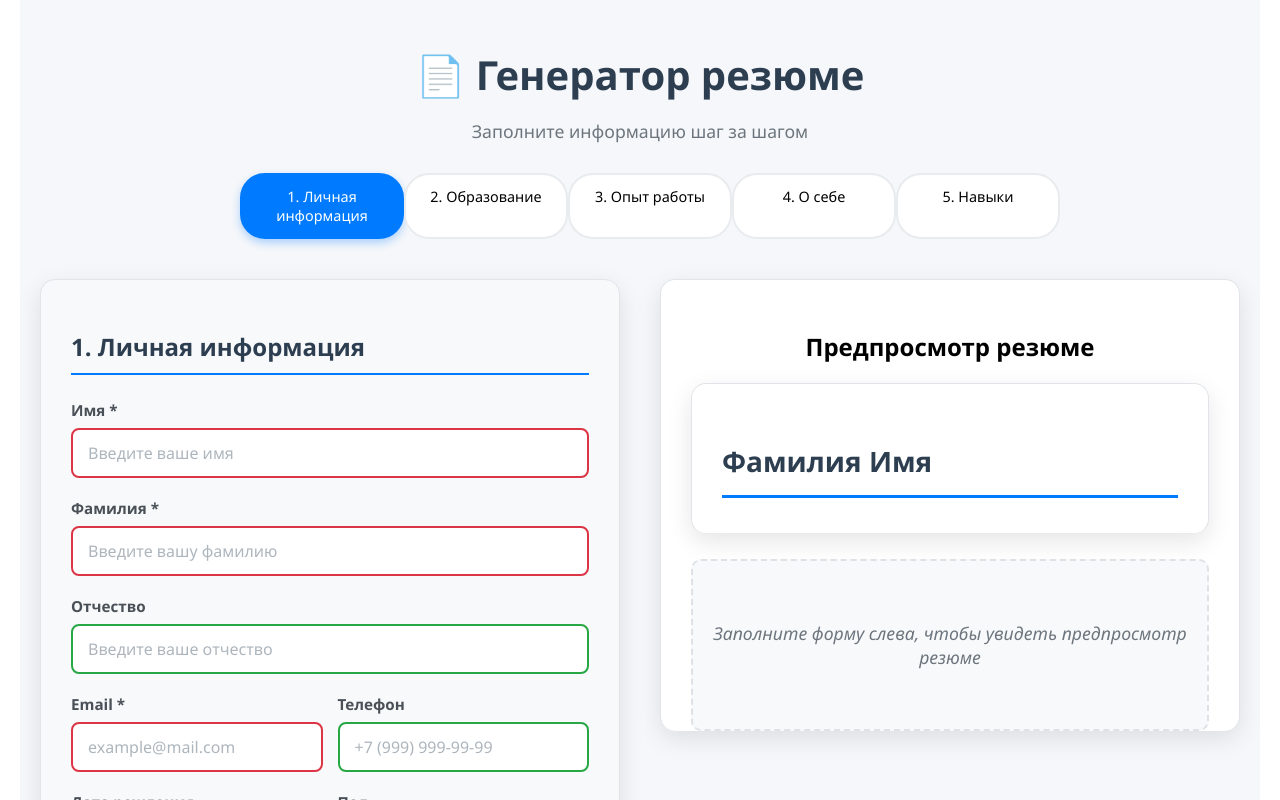
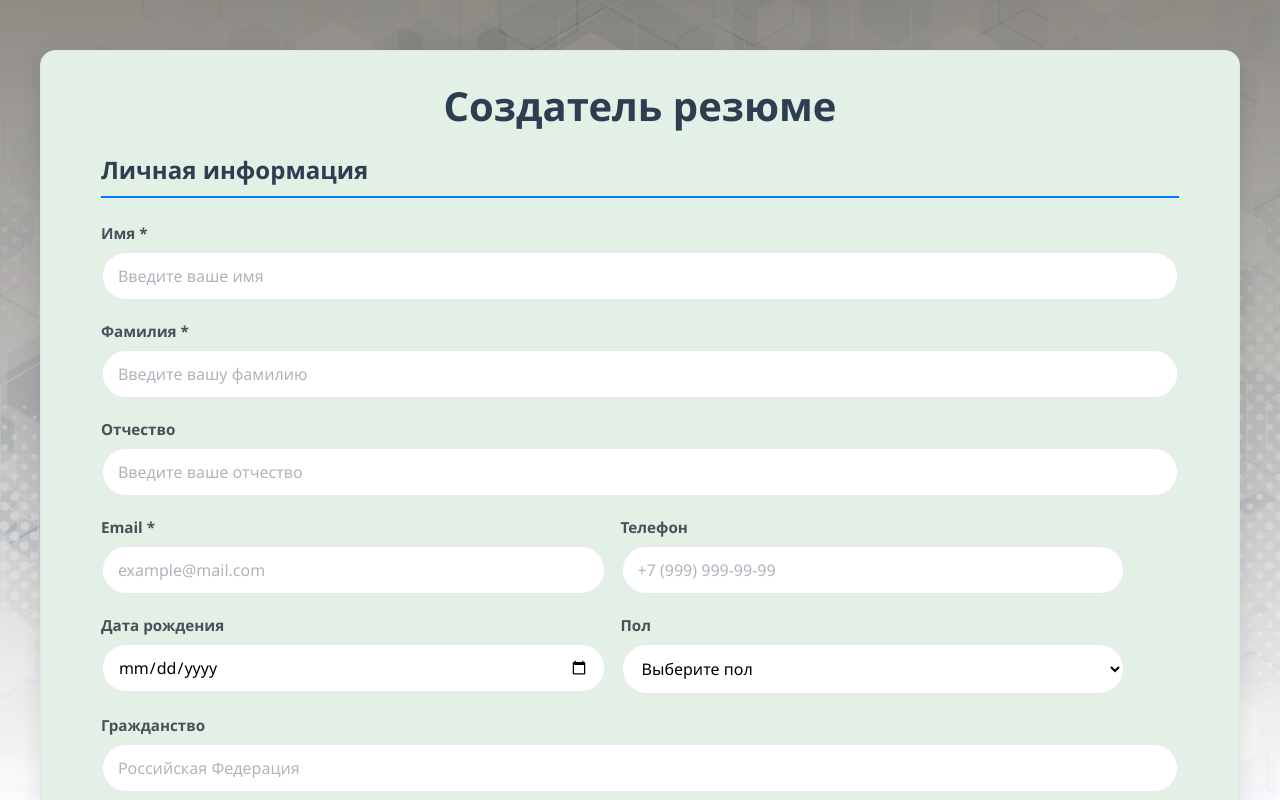
Before and after one commit to MatveyMahlyshev/resume-generator, a React (Create React App) app in the folder frontend/: page / in a window 1280 px wide. Shown: the top 800 px of the page. Built offline with nearby package versions, Linux system fonts and the light colour scheme.

Commit message:
editing form

```diff
--- a/frontend/public/index.html
+++ b/frontend/public/index.html
@@ -26,7 +26,7 @@
     -->
     <title>ResumeGen</title>
   </head>
-  <body>
+  <body background="back.jpg">
     <noscript>You need to enable JavaScript to run this app.</noscript>
     <div id="root"></div>
     <!--
--- a/frontend/src/App.css
+++ b/frontend/src/App.css
@@ -8,7 +8,7 @@
   margin: 0 auto;
   font-family: 'Segoe UI', Tahoma, Geneva, Verdana, sans-serif;
   min-height: 100vh;
-  background: #f5f7fa;
+  /* background: #ffffff; */
 }
 
 header {
@@ -26,28 +26,6 @@ header p {
   font-size: 1.1rem;
 }
 
-/* Прогресс бар */
-.progress-bar {
-  display: flex;
-  justify-content: space-between;
-  margin-bottom: 40px;
-  position: relative;
-  max-width: 800px;
-  margin-left: auto;
-  margin-right: auto;
-}
-
-.progress-bar::before {
-  content: '';
-  position: absolute;
-  top: 50%;
-  left: 0;
-  right: 0;
-  height: 3px;
-  background: #e9ecef;
-  transform: translateY(-50%);
-  z-index: 1;
-}
 
 .step {
   padding: 12px 20px;
@@ -71,28 +49,29 @@ header p {
 
 /* Основной контейнер */
 .container {
-  display: grid;
   grid-template-columns: 1fr 1fr;
   gap: 40px;
   margin-top: 20px;
-  align-items: start;
+  /* margin-left: 100px; */
+  /* margin-right: 100px; */
+
+  align-items: center;
 }
 
-.form-section, .preview-section {
-  background: white;
-  padding: 30px;
+.form-section {
+  background: #e2f0e6;
   border-radius: 15px;
   box-shadow: 0 8px 25px rgba(0, 0, 0, 0.1);
   border: 1px solid #e1e5e9;
 }
 
-.form-section {
-  background: #f8f9fa;
-}
 
 /* Стили для форм */
 .personal-info-form {
   text-align: left;
+  margin-left: 5%;
+  margin-right: 5%;
+
 }
 
 .personal-info-form h2 {
@@ -111,6 +90,8 @@ header p {
   display: grid;
   grid-template-columns: 1fr 1fr;
   gap: 15px;
+  margin-right: 5%;
+  overflow: visible;
 }
 
 label {
@@ -125,7 +106,7 @@ input, select, textarea {
   width: 100%;
   padding: 12px 15px;
   border: 2px solid #e9ecef;
-  border-radius: 8px;
+  border-radius: 30px;
   font-size: 16px;
   transition: all 0.3s ease;
   box-sizing: border-box;
@@ -145,6 +126,7 @@ input[type="date"] {
 select {
   background: white;
   cursor: pointer;
+  border-radius: 30px;
 }
 
 /* Кнопки */
@@ -372,13 +354,16 @@ button:disabled {
     text-align: center;
   }
 
+  /* ИСПРАВЛЕННЫЙ БЛОК */
   .form-row {
     grid-template-columns: 1fr;
-    gap: 0;
+    gap: 15px; /* Было 0 */
+    overflow: visible; /* Добавьте эту строку */
+    position: relative; /* И эту */
   }
 
   input, select, textarea {
-    font-size: 16px; /* Убираем zoom на iOS */
+    font-size: 16px;
   }
 
   .form-actions {
@@ -426,13 +411,7 @@ button:disabled {
 }
 
 /* Специфические стили для разных состояний */
-input:invalid {
-  border-color: #dc3545;
-}
 
-input:valid {
-  border-color: #28a745;
-}
 
 /* Стили для placeholder */
 ::placeholder {
--- a/frontend/src/App.tsx
+++ b/frontend/src/App.tsx
@@ -51,22 +51,14 @@ function App() {
   return (
     <div className="App">
       <header>
-        <h1>📄 Генератор резюме</h1>
-        <p>Заполните информацию шаг за шагом</p>
       </header>
 
-      {/* Прогресс бар */}
-      <div className="progress-bar">
-        <div className={`step ${currentStep >= 1 ? 'active' : ''}`}>1. Личная информация</div>
-        <div className={`step ${currentStep >= 2 ? 'active' : ''}`}>2. Образование</div>
-        <div className={`step ${currentStep >= 3 ? 'active' : ''}`}>3. Опыт работы</div>
-        <div className={`step ${currentStep >= 4 ? 'active' : ''}`}>4. О себе</div>
-        <div className={`step ${currentStep >= 5 ? 'active' : ''}`}>5. Навыки</div>
-      </div>
 
       <div className="container">
         {/* Левая часть - Форма */}
+
         <div className="form-section">
+          <h1>Создатель резюме</h1>
           {currentStep === 1 && (
             <PersonalInfoForm
               data={resumeData.personalInfo}
@@ -110,12 +102,7 @@ function App() {
               onSave={saveResume}
             />
           )}
-        </div>
-
-        {/* Правая часть - Предпросмотр */}
-        <div className="preview-section">
-          <h2>Предпросмотр резюме</h2>
-          <ResumePreview data={resumeData} />
+          {/* <a href="https://t.me/mahlyshev">Связаться с создателем проекта</a> */}
         </div>
       </div>
     </div>
@@ -187,82 +174,6 @@ const SkillsForm: React.FC<{
   </div>
 );
 
-const ResumePreview: React.FC<{ data: ResumeData }> = ({ data }) => (
-  <div className="resume-preview">
-    {/* Личная информация */}
-    <div className="preview-section">
-      <h3 className="preview-name">
-        {data.personalInfo.lastName || 'Фамилия'} {data.personalInfo.firstName || 'Имя'} {data.personalInfo.patronymic || ''}
-      </h3>
-      <div className="preview-contacts">
-        {data.personalInfo.email && <p>📧 {data.personalInfo.email}</p>}
-        {data.personalInfo.phoneNumber && <p>📱 {data.personalInfo.phoneNumber}</p>}
-        {data.personalInfo.socialNetworks && <p>🔗 {data.personalInfo.socialNetworks}</p>}
-        {data.personalInfo.citizenship && <p>🌍 {data.personalInfo.citizenship}</p>}
-      </div>
-    </div>
 
-    {/* Образование */}
-    {data.education.length > 0 && (
-      <div className="preview-section">
-        <h4>🎓 Образование</h4>
-        {data.education.map((edu, index) => (
-          <div key={index} className="preview-item">
-            <strong>{edu.institution || 'Учебное заведение'}</strong>
-            <p>{edu.degree || 'Степень'} - {edu.specialty || 'Специальность'}</p>
-            <p>{edu.year || 'Год'}</p>
-          </div>
-        ))}
-      </div>
-    )}
-
-    {/* Опыт работы */}
-    {data.experience.length > 0 && (
-      <div className="preview-section">
-        <h4>💼 Опыт работы</h4>
-        {data.experience.map((exp, index) => (
-          <div key={index} className="preview-item">
-            <strong>{exp.company || 'Компания'}</strong>
-            <p>{exp.position || 'Должность'}</p>
-            <p>{exp.startDate || 'Начало'} - {exp.endDate || 'Окончание'}</p>
-            {exp.description && <p>{exp.description}</p>}
-          </div>
-        ))}
-      </div>
-    )}
-
-    {/* О себе */}
-    {data.about && (
-      <div className="preview-section">
-        <h4>👤 О себе</h4>
-        <p>{data.about}</p>
-      </div>
-    )}
-
-    {/* Навыки */}
-    {data.skills.length > 0 && (
-      <div className="preview-section">
-        <h4>🛠️ Навыки</h4>
-        <div className="skills-list">
-          {data.skills.map((skill, index) => (
-            <span key={index} className="skill-tag">{skill}</span>
-          ))}
-        </div>
-      </div>
-    )}
-
-    {/* Сообщение если резюме пустое */}
-    {!data.personalInfo.firstName &&
-     !data.personalInfo.lastName &&
-     data.education.length === 0 &&
-     data.experience.length === 0 &&
-     !data.about &&
-     data.skills.length === 0 && (
-      <div className="preview-empty">
-        <p>Заполните форму слева, чтобы увидеть предпросмотр резюме</p>
-      </div>
-    )}
-  </div>
-);
 
 export default App;
--- a/frontend/src/components/PersonalInfoForm.tsx
+++ b/frontend/src/components/PersonalInfoForm.tsx
@@ -28,7 +28,7 @@ const PersonalInfoForm: React.FC<Props> = ({ data, onUpdate, onNext }) => {
 
   return (
     <form onSubmit={handleSubmit} className="personal-info-form">
-      <h2>1. Личная информация</h2>
+      <h2>Личная информация</h2>
 
       <div className="form-group">
         <label htmlFor="firstName">Имя *</label>
--- a/frontend/src/index.css
+++ b/frontend/src/index.css
@@ -5,7 +5,17 @@ body {
     sans-serif;
   -webkit-font-smoothing: antialiased;
   -moz-osx-font-smoothing: grayscale;
+    background-image:
+    linear-gradient(rgba(48, 42, 31, 0.534), rgba(255, 255, 255, 0.3)),
+    url('back.jpg');
+  background-size: cover; /* Ключевое свойство! Растягивает изображение, чтобы оно покрыло всю область */
+  background-position: center; /* Выравнивает изображение по центру */
+  background-repeat: no-repeat; /* Запрещает повторение изображения */
+  background-attachment: fixed; /* Делает фон фиксированным при прокрутке (по желанию) */
 }
+
+
+
 
 code {
   font-family: source-code-pro, Menlo, Monaco, Consolas, 'Courier New',
```
Also changed, not shown: frontend/src/back.jpg (added).
